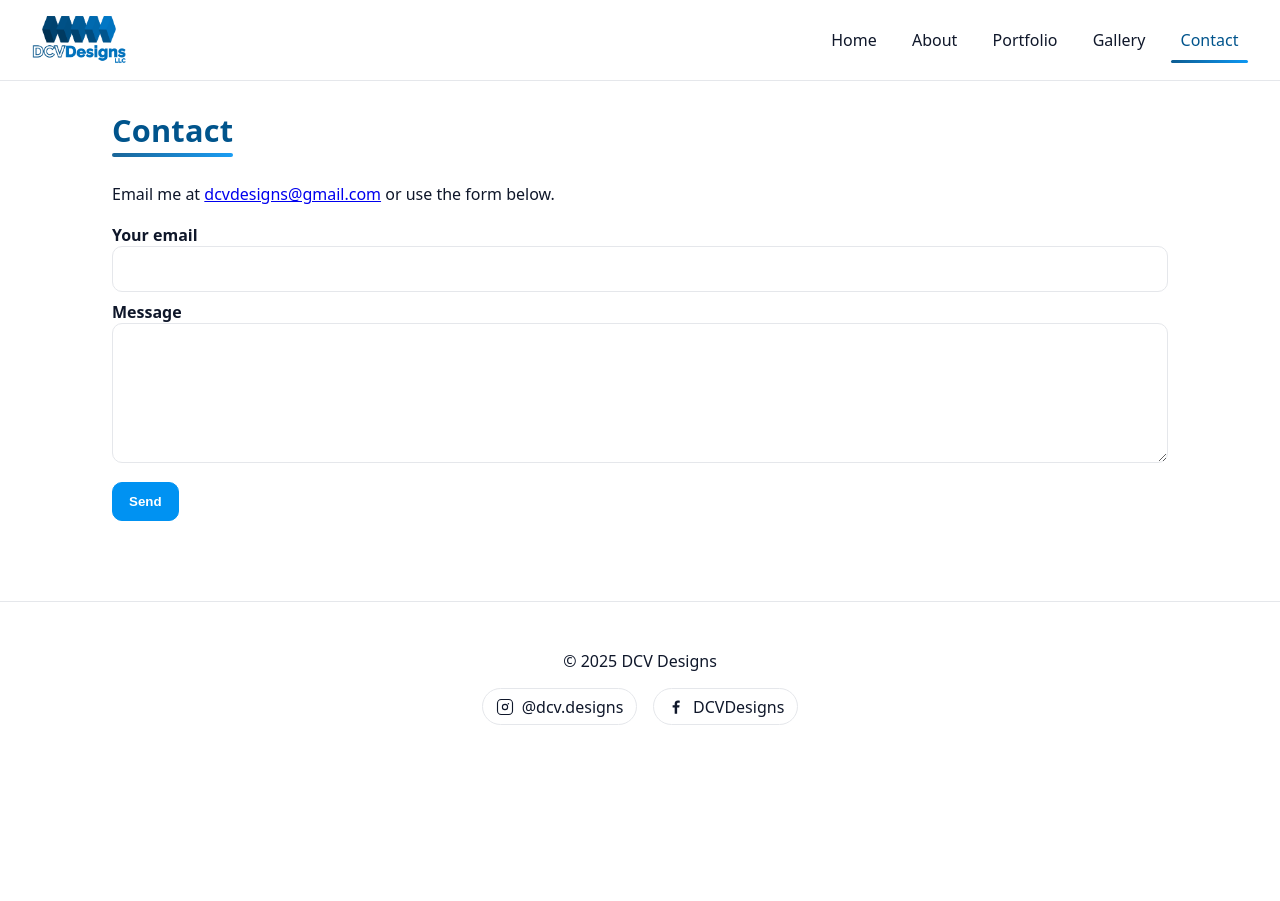
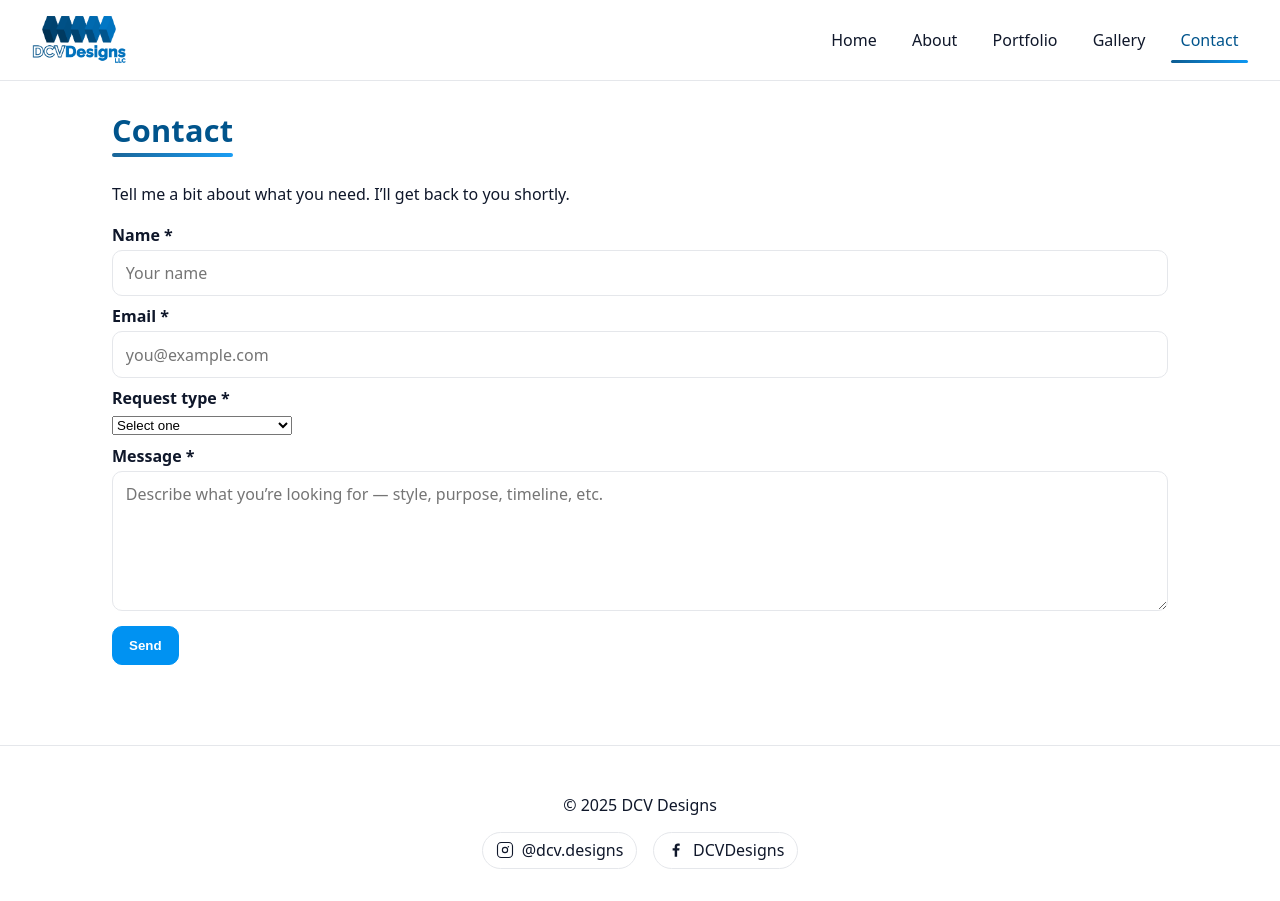
Before and after one commit to dcvdesigns/dcvdesigns.github.io, a Jekyll site: the page built from contact.md, in a window 1280 px wide. Built offline with Jekyll 4.4.1, drawn with Linux system fonts in a browser that asks for light colours.

Commit message:
Update Contact form

```diff
--- a/contact.md
+++ b/contact.md
@@ -3,26 +3,40 @@ title: Contact
 layout: page
 permalink: /contact/
 ---
-Email me at <mailto:dcvdesigns@gmail.com> or use the form below.
 
-<form action="https://formspree.io/f/xeorwvyp" method="POST" class="contact-form">
-  <label>Your email
-    <input type="email" name="email" required>
-  </label>
+<p>Tell me a bit about what you need. I’ll get back to you shortly.</p>
 
-  <label>Message
-    <textarea name="message" required></textarea>
-  </label>
+<form action="https://formspree.io/f/xeorwvyp" method="POST" class="contact-form" novalidate>
+  <!-- Name -->
+  <label for="name">Name *</label>
+  <input id="name" name="name" type="text" required autocomplete="name" placeholder="Your name">
 
-  <input type="hidden" name="_subject" value="New contact from DCV Designs">
+  <!-- Email -->
+  <label for="email">Email *</label>
+  <input id="email" name="email" type="email" required autocomplete="email" placeholder="you@example.com">
+
+  <!-- Request type -->
+  <label for="request_type">Request type *</label>
+  <select id="request_type" name="request_type" required>
+    <option value="" selected disabled>Select one</option>
+    <option>Custom Design Request</option>
+    <option>General Question</option>
+    <option>Wholesale / Bulk Order</option>
+    <option>Collaboration / Partnership</option>
+  </select>
+
+  <!-- Message -->
+  <label for="message">Message *</label>
+  <textarea id="message" name="message" required placeholder="Describe what you’re looking for — style, purpose, timeline, etc."></textarea>
+
+  <!-- Hidden fields -->
+  <input type="hidden" name="_subject" value="New inquiry from dcvdesigns.com">
+  <input type="hidden" name="_next" value="/thanks/">
 
   <!-- Spam honeypot -->
   <label style="display:none">Leave this field empty
     <input type="text" name="_gotcha" tabindex="-1" autocomplete="off">
   </label>
 
-  <!-- Redirect after success -->
-  <input type="hidden" name="_next" value="/thanks/">
-
   <button type="submit" class="btn primary">Send</button>
 </form>
```
Also changed, not shown: 2 other files.
